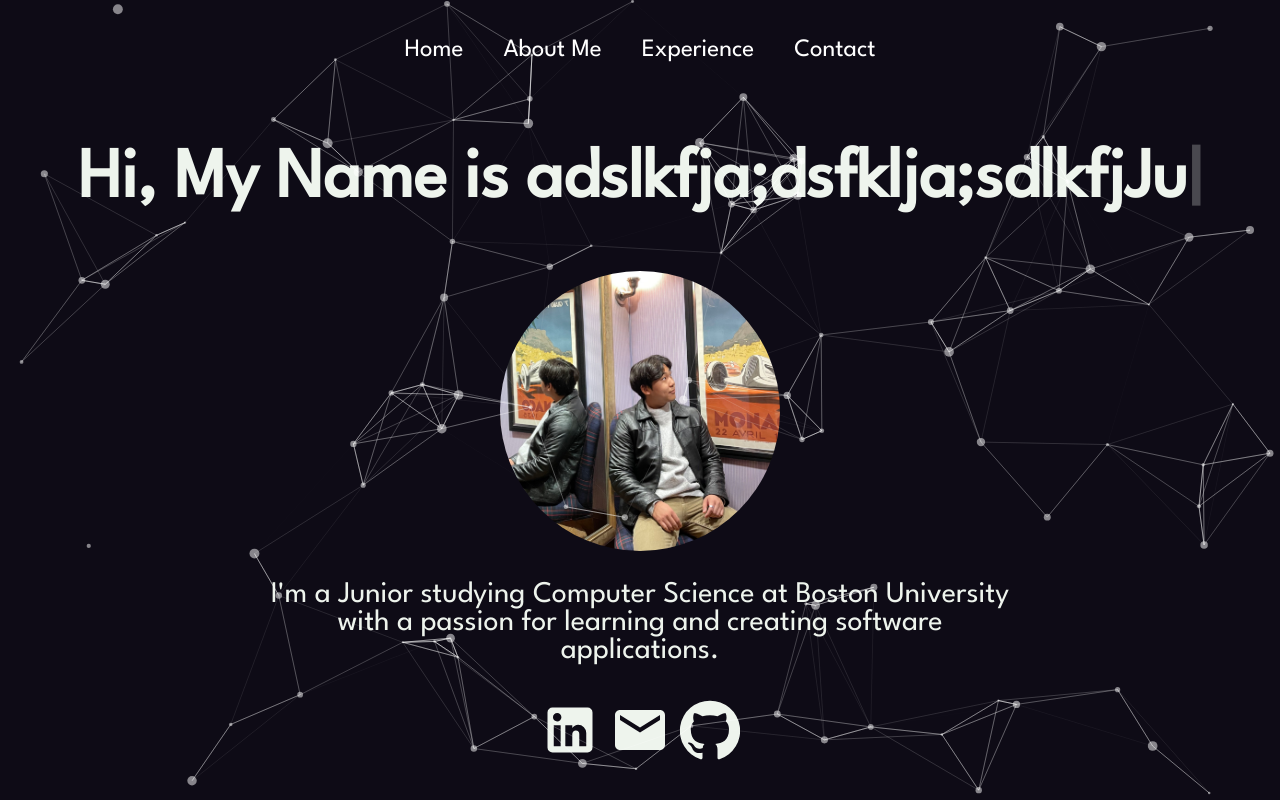
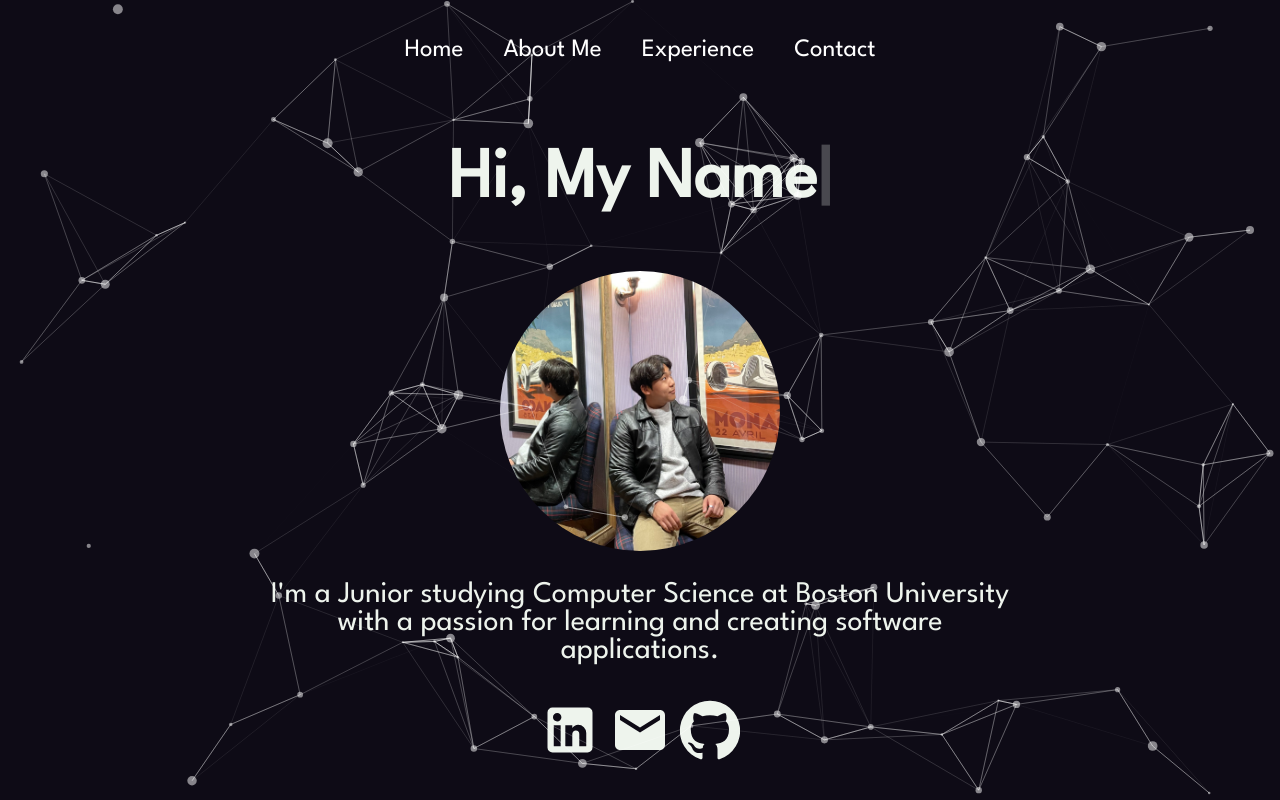
Before and after one commit to just2nlee/portfoliowebsite, a React (Create React App) app: page / in a window 1280 px wide. Shown: the top 800 px of the page. Built offline with nearby package versions, Linux system fonts and the light colour scheme; a web font is replaced by a local one.

Commit message:
test completed

```diff
--- a/src/pages/Home.js
+++ b/src/pages/Home.js
@@ -13,7 +13,7 @@ function Home() {
           <Typewriter
 
             options={{
-            strings:["Hi, My Name is adslkfja;dsfklja;sdlkfjJustin!","Welcome to my Website!"],
+            strings:["Hi, My Name is Justin!","Welcome to my Website!"],
             autoStart:true,
             delay:130,
             loop:true
```
